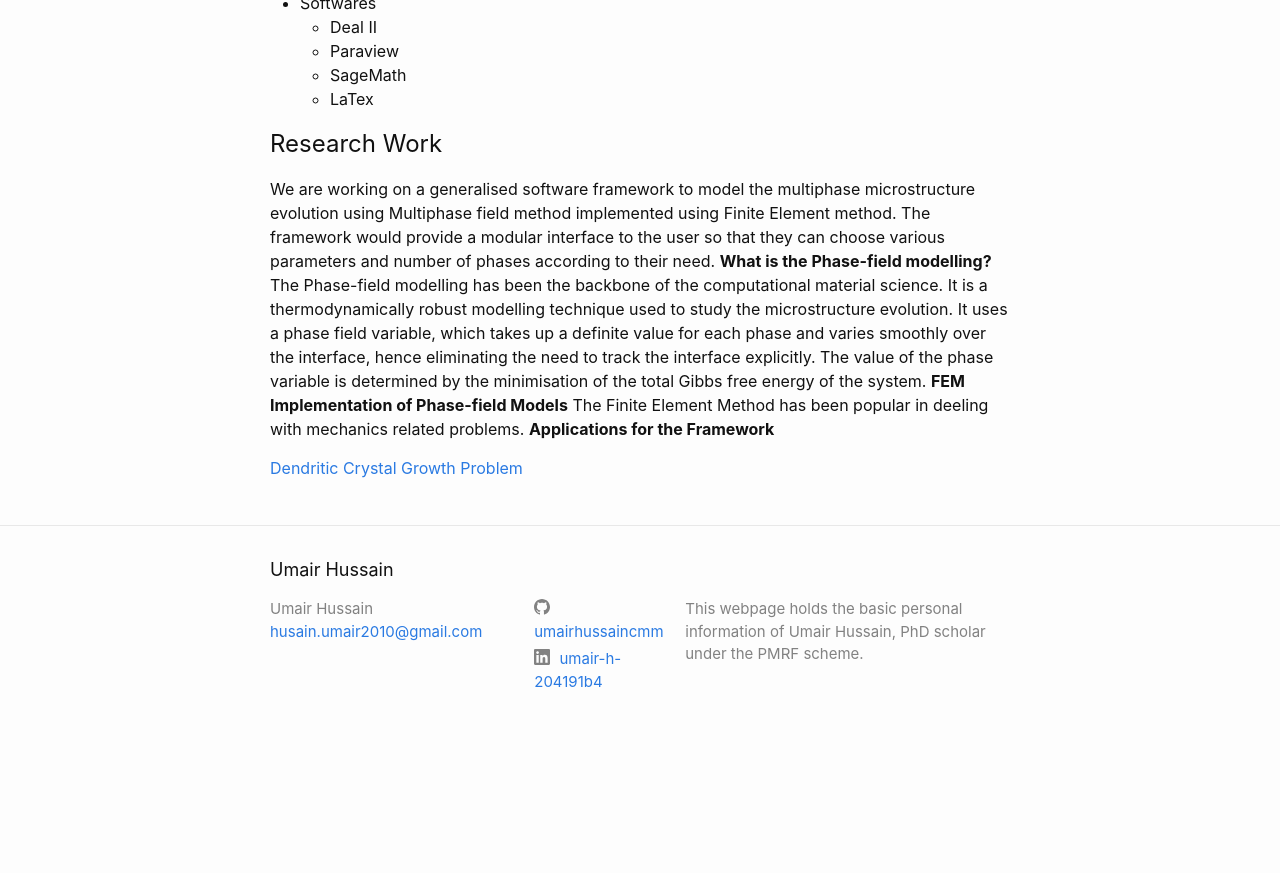
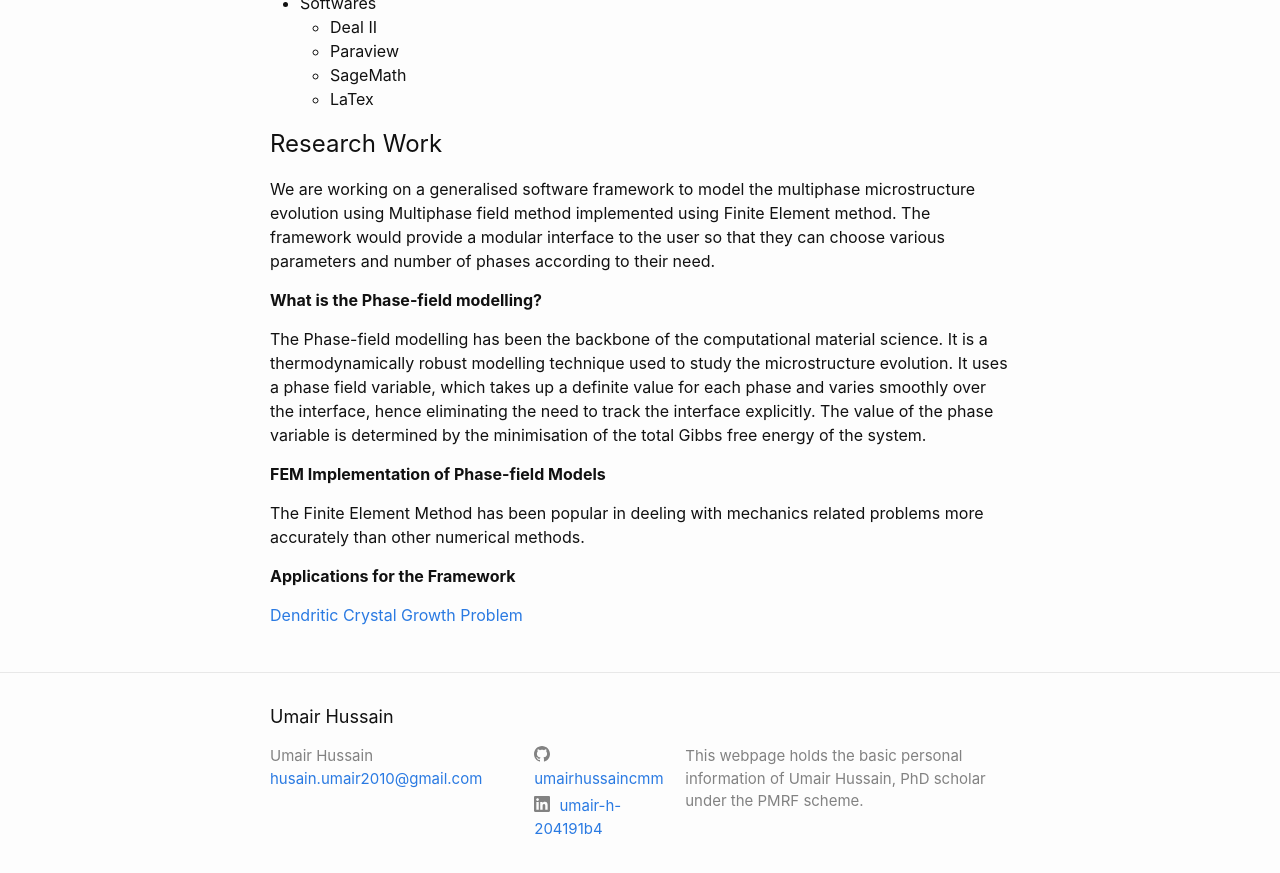
Before and after one commit to umairhussaincmm/umairhussaincmm.github.io, a Jekyll site: the page built from index.markdown, in a window 1280 px wide and 900 px high, scrolled down 1090 px. Shown: the top 873 px of the window. Built offline with Jekyll 4.4.1, drawn with Linux system fonts in a browser that asks for light colours; before the commit the page ends 1843 px from its top, so only the background shows below that.

Commit message:
Update index.markdown

```diff
--- a/index.markdown
+++ b/index.markdown
@@ -34,13 +34,18 @@ Welcome to Umair Hussain's peronal page!
 We are working on a generalised software framework to model the multiphase microstructure evolution using Multiphase field method implemented using
 Finite Element method. The framework would provide a modular interface to the user so that they can choose various parameters and number of phases according
 to their need.
+
 **What is the Phase-field modelling?**
+
 The Phase-field modelling has been the backbone of the computational material science. It is a thermodynamically robust modelling technique used to study
 the microstructure evolution. It uses a phase field variable, which takes up a definite value for each phase and varies smoothly over the interface, hence
 eliminating the need to track the interface explicitly. The value of the phase variable is determined by the minimisation of the total Gibbs free energy of
 the system.
+
 **FEM Implementation of Phase-field Models**
-The Finite Element Method has been popular in deeling with mechanics related problems.
+
+The Finite Element Method has been popular in deeling with mechanics related problems more accurately than other numerical methods.
+
 **Applications for the Framework**
 
 
```
